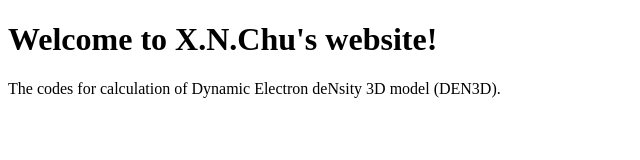
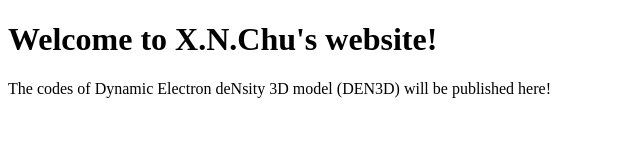
Before and after one commit to xnchu/xnchu2.github.io, a plain HTML site: page index.html in a window 1280 px wide. Shown: the whole page, without its empty margins (0-640 px from the left). Drawn offline with Linux system fonts and the light colour scheme.

Commit message:
Update index.html

```diff
--- a/index.html
+++ b/index.html
@@ -2,6 +2,6 @@
 <html>
 <body>
 <h1>Welcome to X.N.Chu's website!</h1>
-<p>The codes for calculation of Dynamic Electron deNsity 3D model (DEN3D).</p>
+<p>The codes of Dynamic Electron deNsity 3D model (DEN3D) will be published here!</p>
 </body>
 </html>
```
